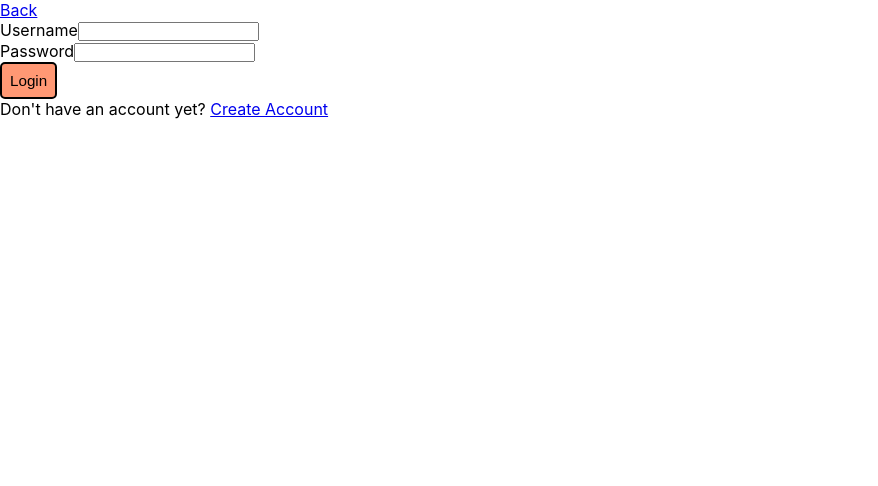
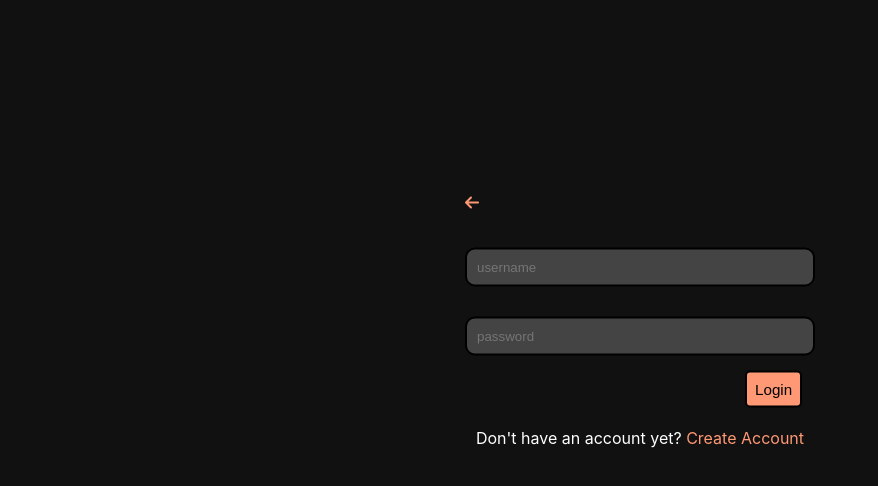
Before and after one commit to makiweeb13/WebDev2-Final-Project, a React (Vite) app: page /login in a window 1280 px wide. Shown: the top 486 px of the page, without its empty margins (0-878 px from the left). Built offline with nearby package versions, Linux system fonts and the light colour scheme.

Commit message:
login & signup UI

```diff
--- a/src/App.css
+++ b/src/App.css
@@ -10,6 +10,10 @@ header {
     right: 0;
     background-color: #000;
     color: #fff;
+}
+
+body {
+    background-color: #111;
 }
 
 .search-bar input {
@@ -145,6 +149,44 @@ main {
     cursor: pointer;
 }
 
+.page {
+    margin: 0;
+    position: absolute;
+    top: 40%;
+    left: 50%;
+    transform: translate(-50%, -50%);
+    color: #fff;
+}
+
+.page form {
+    margin-top: 20px;
+}
+
+.page form input {
+    padding: 10px;
+    margin-right: 10px;
+    border: 2px solid #000;
+    border-radius: 10px;
+    width: 350px;
+    background-color: #444;
+    color: #fff;
+    margin: 15px 0;
+}
+
+.page form button {
+    position: relative;
+    left: 80%;
+}
+
+.page form p {
+    text-align: center;
+    margin-top: 20px;
+}
+
+.link {
+    color: var(--orange-color);
+    text-decoration: none;
+}
 
 footer {
     background-color: #222;
--- a/src/components/Login.jsx
+++ b/src/components/Login.jsx
@@ -1,19 +1,19 @@
 import React from "react";
 import { Link } from 'react-router-dom';
+import { FontAwesomeIcon } from '@fortawesome/react-fontawesome';
+import { faArrowLeft } from "@fortawesome/free-solid-svg-icons";
 
 function Login() {
     return (
-        <>
-            <Link to="/">Back</Link>
+        <div className="page">
+            <Link to="/"><FontAwesomeIcon icon={faArrowLeft} className="menu-icon"/></Link>
             <form action="login">
-                <label htmlFor="username">Username</label>
-                <input type="username" name="username"/><br />
-                <label htmlFor="password">Password</label>
-                <input type="password" name="password" id="password"/><br />
+                <input type="username" name="username" placeholder="username"/><br />
+                <input type="password" name="password" id="password" placeholder="password"/><br />
                 <button type="submit">Login</button>
-                <p>Don't have an account yet? <Link to="/signup">Create Account</Link></p>
+                <p>Don't have an account yet? <Link to="/signup" className="link">Create Account</Link></p>
             </form>
-        </>
+        </div>
 
     )
 }
--- a/src/components/Signup.jsx
+++ b/src/components/Signup.jsx
@@ -1,23 +1,21 @@
 import React from "react";
 import { Link } from 'react-router-dom';
+import { FontAwesomeIcon } from '@fortawesome/react-fontawesome';
+import { faArrowLeft } from "@fortawesome/free-solid-svg-icons";
 
 function Signup() {
     return (
-        <>
-            <Link to="/">Back</Link>
+        <div className="page">
+            <Link to="/"><FontAwesomeIcon icon={faArrowLeft} className="menu-icon"/></Link>
             <form action="signup">
-                <label htmlFor="username">Username</label>
-                <input type="username" name="username"/><br />
-                <label htmlFor="email">Email</label>
-                <input type="email" name="email" id="email"/><br />
-                <label htmlFor="password">Password</label>
-                <input type="password" name="password" id="password"/><br />
-                <label htmlFor="confirm-password">Confirm Password</label>
-                <input type="password" name="confirm-password" id="confirm-password" /><br />
-                <p>Already have an account? <Link to="/login">Login</Link></p>
+                <input type="username" name="username" placeholder="username"/><br />
+                <input type="email" name="email" id="email" placeholder="email"/><br />
+                <input type="password" name="password" id="password" placeholder="password"/><br />
+                <input type="password" name="confirm-password" id="confirm-password" placeholder="confirm password" /><br />
                 <button type="submit">Sign Up</button>
+                <p>Already have an account? <Link to="/login" className="link">Login</Link></p>
             </form>
-        </>
+        </div>
 
     )
 }
--- a/src/components/user/Comment.jsx
+++ b/src/components/user/Comment.jsx
@@ -4,7 +4,7 @@ import useStore from '../../store/store';
 import { FontAwesomeIcon } from '@fortawesome/react-fontawesome';
 import { faThumbsUp, faThumbsDown, faReply } from "@fortawesome/free-solid-svg-icons";
 
-function Comment({ comment, commentId, userId }) {
+function Comment({ comment, commentId }) {
 
     const { comments, getUsername, getComment, getDate } = useStore();
 
@@ -37,7 +37,7 @@ function Comment({ comment, commentId, userId }) {
                 </div>
             </div>
             <div className="replies">
-                <Comments key={comment.id} comments={replies} commentId={comment.id} userId={comment.user_id}/>
+                <Comments key={comment.id} comments={replies} commentId={comment.id}/>
             </div>
         </>
 
--- a/src/components/user/Comments.jsx
+++ b/src/components/user/Comments.jsx
@@ -8,7 +8,7 @@ function Comments({ postId }) {
     const postComments = comments.filter((comment) => comment.post_id === postId);
 
     const renderComments = () => {
-        return postComments.map(comment => <Comment key={comment.id} comment={comment} commentId={comment.id} userId={comment.user_id}/>);
+        return postComments.map(comment => <Comment key={comment.id} comment={comment} commentId={comment.id}/>);
     }
 
     return <div className="comments">{renderComments()}</div>
--- a/src/util/ProtectedRoutes.jsx
+++ b/src/util/ProtectedRoutes.jsx
@@ -2,7 +2,7 @@ import { Outlet, Navigate } from 'react-router-dom'
 
 export const useAuth = () => {
     // Returns `true` if authenticated, `false` otherwise
-    const isAuthenticated = true;
+    const isAuthenticated = false;
     return isAuthenticated;
   };
 
```
